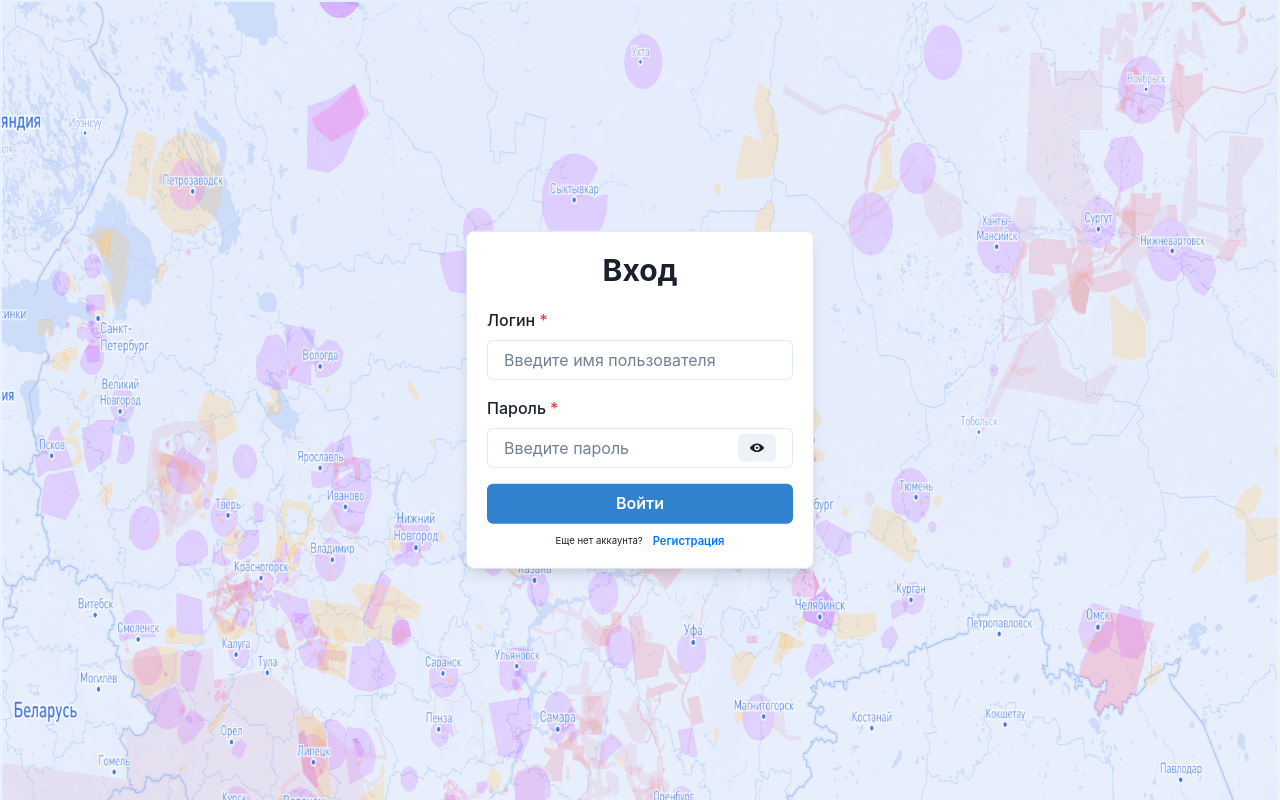
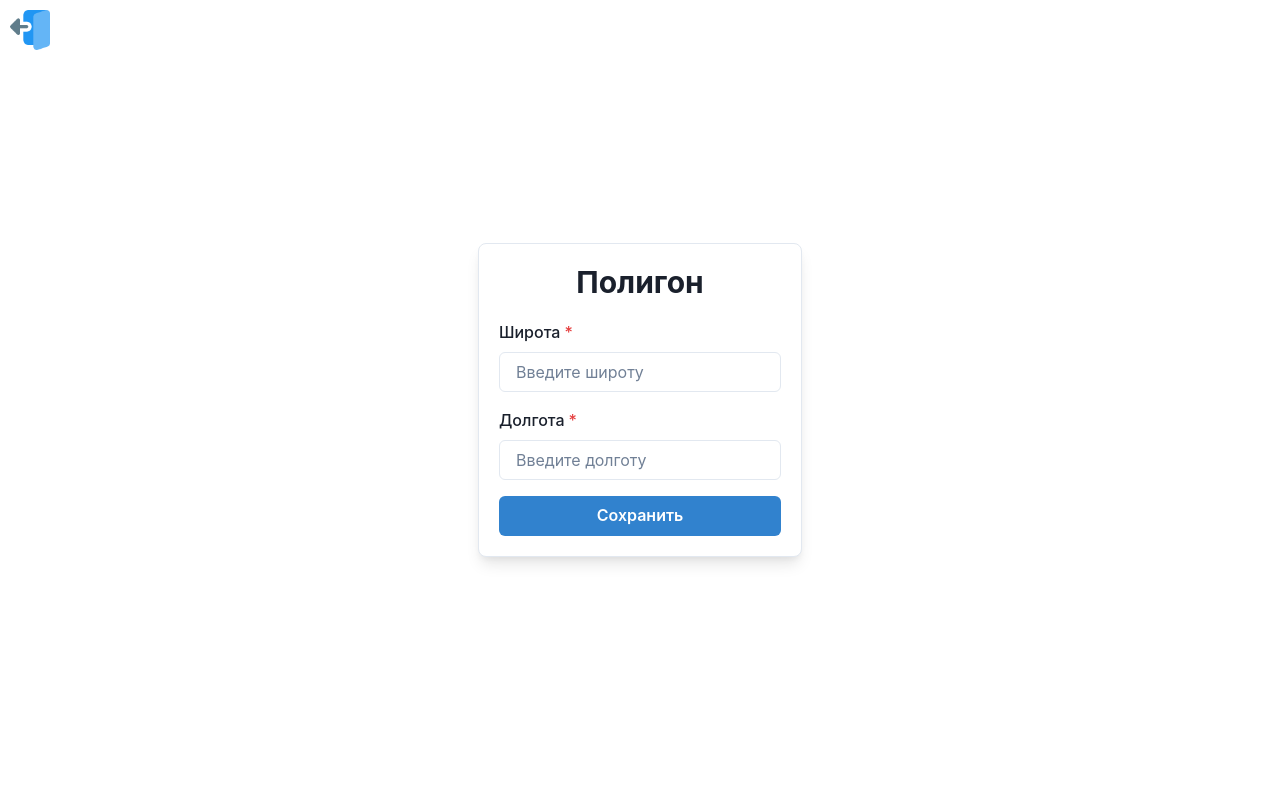
Before and after one commit to VitaliyKozhushko/airspace_restriction_zones, a React (Create React App) app in the folder frontend/: page /personal_account in a window 1280 px wide. Before the commit this address led to /. Built offline with nearby package versions, Linux system fonts and the light colour scheme; no server answers.

Commit message:
create default form for polygon

```diff
--- a/frontend/src/App.js
+++ b/frontend/src/App.js
@@ -8,14 +8,15 @@ function App() {
     <Router>
       <Routes>
         <Route path="/" element={<Auth/>}/>
-        <Route
-          path="/personal_account"
-          element={
-            <ProtectedRoute>
-              <PersonalAccount/>
-            </ProtectedRoute>
-          }
-        />
+        <Route path="personal_account" element={<PersonalAccount/>}/>
+        {/*<Route*/}
+        {/*  path="/personal_account"*/}
+        {/*  element={*/}
+        {/*    <ProtectedRoute>*/}
+        {/*      <PersonalAccount/>*/}
+        {/*    </ProtectedRoute>*/}
+        {/*  }*/}
+        {/*/>*/}
       </Routes>
     </Router>
   );
--- a/frontend/src/assets/scss/personalAccount.scss
+++ b/frontend/src/assets/scss/personalAccount.scss
@@ -1,13 +1,22 @@
 .personal-account-page {
   display: flex;
   position: relative;
+  height: 100vh;
+  width: 100vw;
 
   .logout-btn {
-    height: 64px;
+    position: absolute;
+    height: 40px;
+    top: 10px;
+    left: 10px;
     background: transparent;
+    padding: 0;
     .logout-img {
-    width: 64px;
-    height: 64px;
-  }
+      width: 40px;
+      height: 40px;
+    }
+    &:hover {
+      background: transparent;
+    }
   }
 }
--- /dev/null
+++ b/frontend/src/components/PolygonForm.js
@@ -0,0 +1,95 @@
+import React, { useState } from 'react';
+import {
+  Box,
+  Button,
+  FormControl,
+  FormLabel,
+  Input,
+  VStack,
+  useToast,
+  Heading
+} from '@chakra-ui/react';
+import useAxios from "../services/axiosInstance";
+
+function PolygonForm(){
+  const [latitude, setLatitude] = useState('');
+  const [longitude, setLongitude] = useState('');
+  const [loading, setLoading] = useState(false);
+
+  const toast = useToast();
+  const axios = useAxios();
+
+
+  const handleSubmit = async (e) => {
+    e.preventDefault();
+    setLoading(true)
+    try {
+      const data = new FormData()
+      data.set('latitude', latitude)
+      data.set('longitude', longitude)
+      const response = await axios.post(`${process.env.REACT_APP_API_URL}/save`, data)
+      toast({
+        description: 'Пользователь успешно зарегистрирован',
+        status: "success",
+        duration: 5000,
+        isClosable: true,
+      });
+    } catch (error) {
+      const commonErr = 'Не получить сохранить полигон. Попробуйте позже'
+      const errMes = !error?.response?.data
+        ? commonErr
+        : error.response.data.message[0]
+      toast({
+        title: "Ошибка",
+        description: errMes,
+        status: "error",
+        duration: 5000,
+        isClosable: true,
+      });
+    } finally {
+      setLoading(false)
+    }
+  };
+
+  return (
+    <Box
+      className='auth-form'
+      maxW="md"
+      p={5}
+      borderWidth={1}
+      borderRadius="lg"
+      boxShadow="lg">
+      <Heading as='h3' size='lg' mb={5}>Полигон</Heading>
+      <form onSubmit={handleSubmit}>
+        <VStack spacing={4}>
+
+          <FormControl id="latitude" isRequired>
+            <FormLabel>Широта</FormLabel>
+            <Input
+              type="text"
+              value={latitude}
+              onChange={(e) => setLatitude(e.target.value)}
+              placeholder="Введите широту"
+            />
+          </FormControl>
+
+          <FormControl id="longitude" isRequired>
+            <FormLabel>Долгота</FormLabel>
+            <Input
+                type='text'
+                value={longitude}
+                onChange={(e) => setLongitude(e.target.value)}
+                placeholder="Введите долготу"
+              />
+          </FormControl>
+
+          <Button isLoading={loading} colorScheme="blue" type="submit" width="full">
+            Сохранить
+          </Button>
+        </VStack>
+      </form>
+    </Box>
+  );
+}
+
+export default PolygonForm
--- a/frontend/src/views/PersonalAccount.js
+++ b/frontend/src/views/PersonalAccount.js
@@ -1,9 +1,11 @@
 import Logout from "../components/Logout";
+import Polygon from './Polygon'
 
 function PersonalAccount() {
   return (
     <div className='personal-account-page'>
       <Logout/>
+      <Polygon/>
     </div>
   )
 }
--- /dev/null
+++ b/frontend/src/views/Polygon.js
@@ -0,0 +1,12 @@
+import React from 'react'
+import PolygonForm from "../components/PolygonForm";
+
+function Polygon(){
+  return (
+    <div>
+      <PolygonForm/>
+    </div>
+  )
+}
+
+export default Polygon
```
Also changed, not shown: frontend/public/img/logo.png (added).
